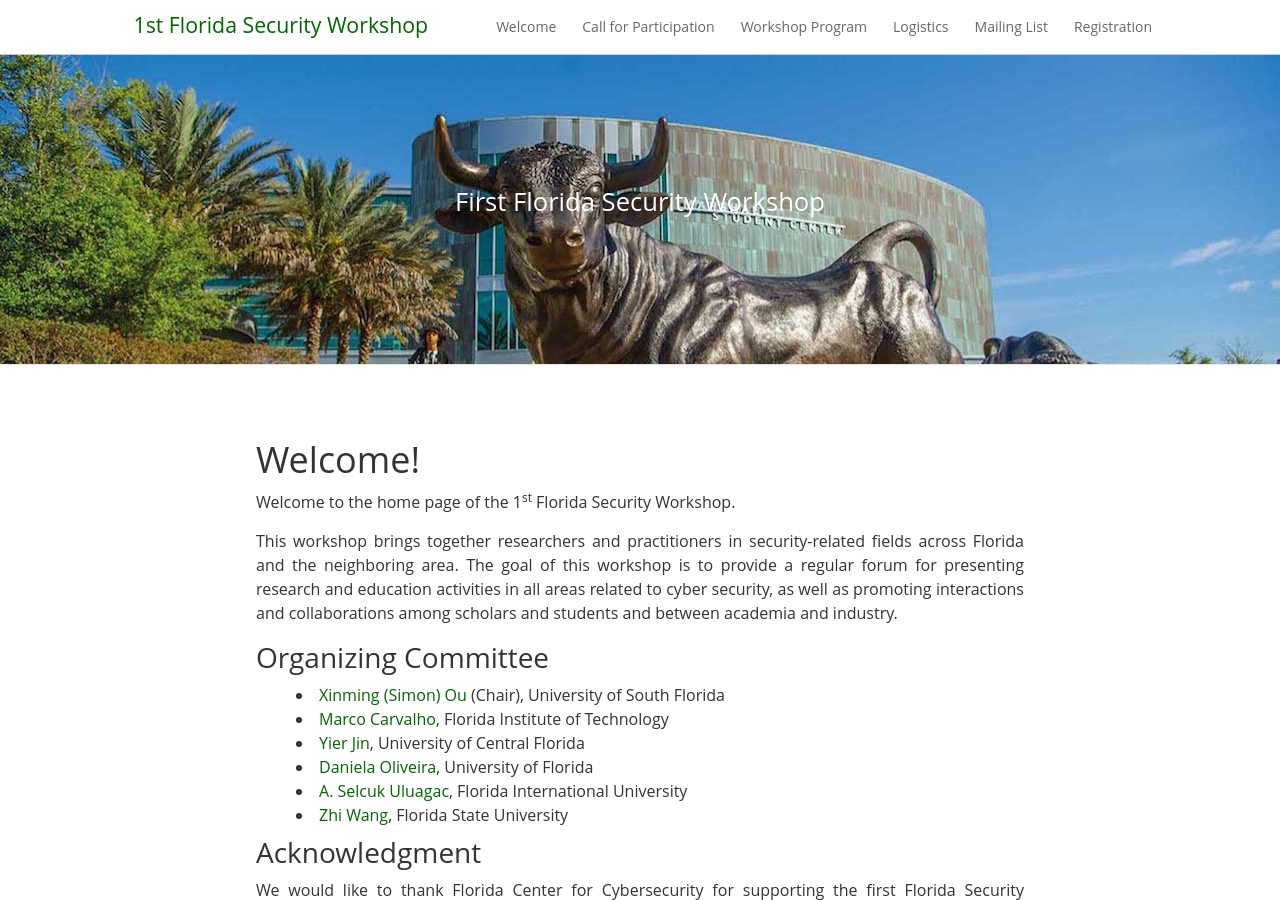
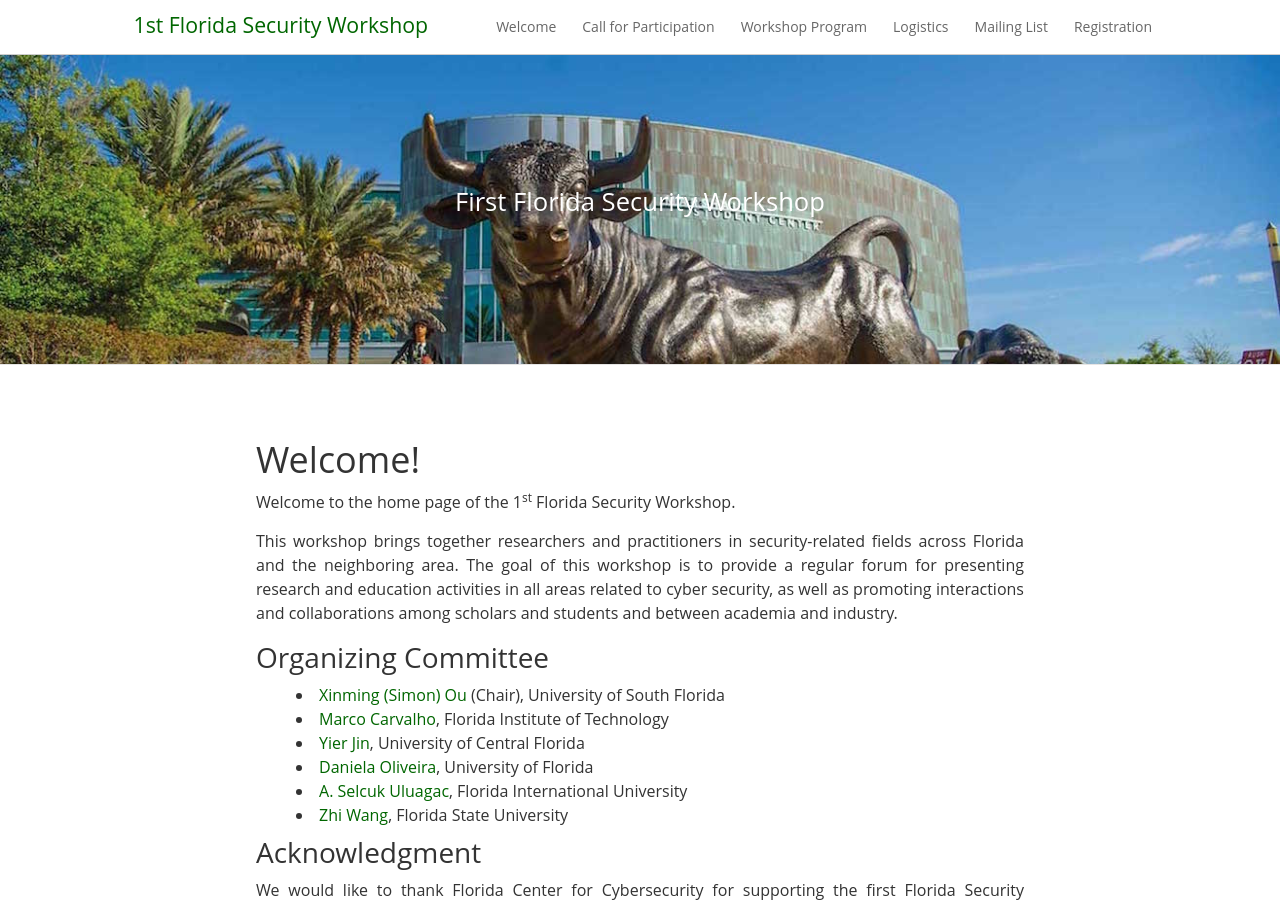
Before and after one commit to arguslab/Floridasec-web, a Jekyll site: the page built from index.html, in a window 1280 px wide and 900 px high. Built offline with Jekyll 4.4.1, drawn with Linux system fonts in a browser that asks for light colours; nearby versions of some CDN libraries; some web fonts are replaced; the list of posts is cut into pages by our own code.

Commit message:
Update index.html
image url updated

```diff
--- a/index.html
+++ b/index.html
@@ -5,7 +5,9 @@ layout: default
   <article class="home-feature-image" >
   <!--<div style="background-image: url('{{ site.baseurl }}/{{ site.theme.place_holder_image }}')"/>-->
   <div style="background-image: url('{{ site.baseurl }}/{{ site.theme.place_holder_image }}')"/>
-  <header style="background-image: url('{{ site.imageurl }}')">
+  <!--<header style="background-image: url('{{ site.imageurl }}')"> -->
+  <header style="background-image: url('{{ site.baseurl }}/{{ site.theme.place_holder_image }}')">
+
     <p class="call-out-content"> {{ site.theme.header_text }} </p>
   </header>
   </article>
```
